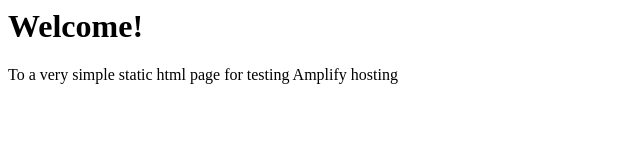
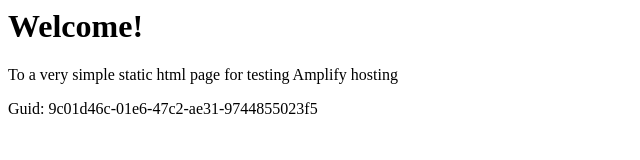
Before and after one commit to aws-aemilia-mxp/Github-PR-Commit-Integration-Test-DoNotTouch-v0-preprod-eu-south-1, a website: page src/index.html in a window 1280 px wide. Shown: the whole page, without its empty margins (0-640 px from the left). Drawn offline with Linux system fonts and the light colour scheme.

Commit message:
commit from integ tests

```diff
--- a/src/index.html
+++ b/src/index.html
@@ -1,3 +1,5 @@
+
+
 <html lang="en">
 
 <head>
@@ -10,6 +12,6 @@
 <body>
     <h1>Welcome!</h1>
     <p>To a very simple static html page for testing Amplify hosting</p>
-</body>
+    <p>Guid: 9c01d46c-01e6-47c2-ae31-9744855023f5</p></body>
 
 </html>
```
